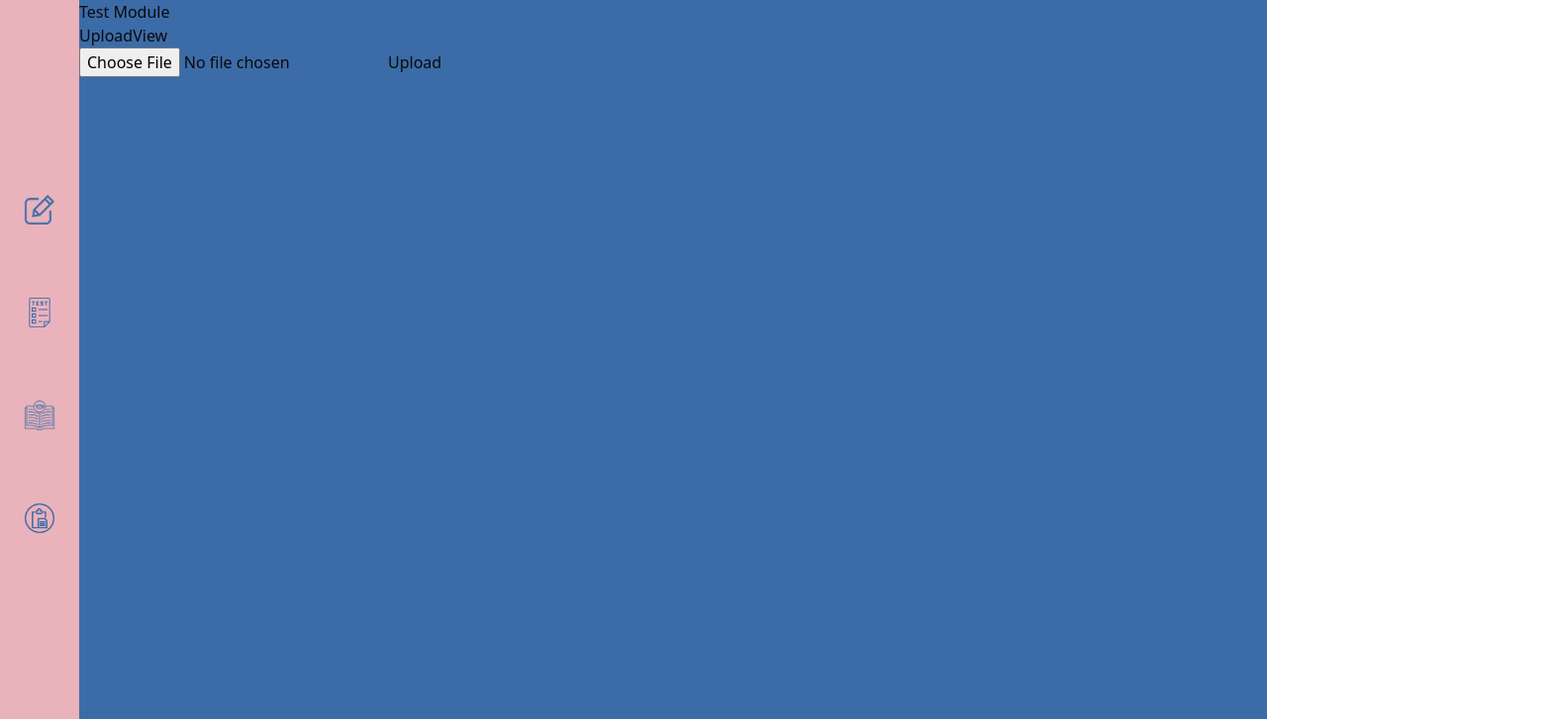
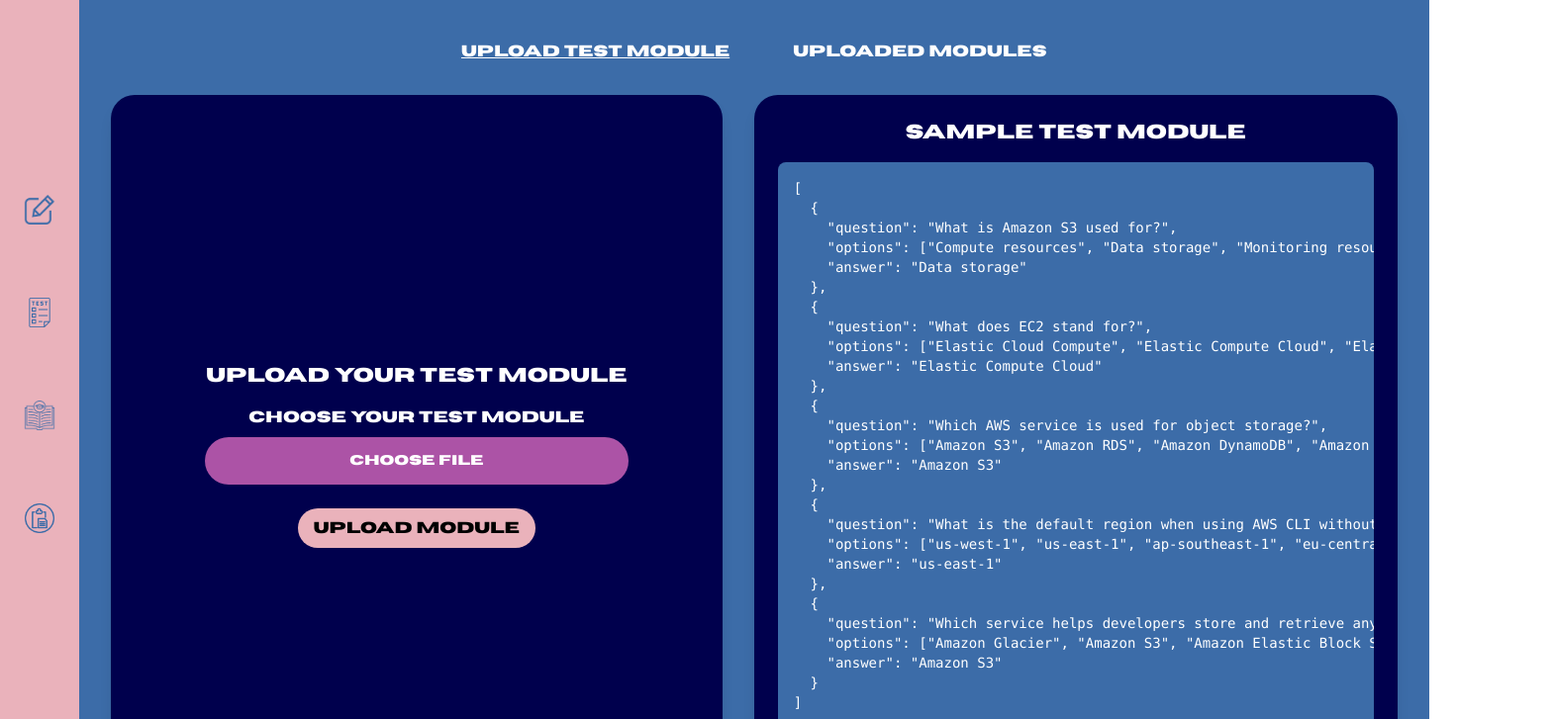
Before and after one commit to CSingh26/quiz-app, a Next.js app in the folder frontend/: page /dashboard/instructor/testModule in a window 1280 px wide. Shown: the top 727 px of the page at 99% size, 1571 px wide, since content can reach past the window. Built offline with nearby package versions, Linux system fonts and the light colour scheme.

Commit message:
upload-modules-ui-frontend

```diff
--- a/frontend/src/app/dashboard/instructor/testModule/page.tsx
+++ b/frontend/src/app/dashboard/instructor/testModule/page.tsx
@@ -1,10 +1,10 @@
 "use client"
 
-import React, { useState, useEffect } from 'react'
+import React, { useState, useEffect } from "react"
 
 const TestModulePage: React.FC = () => {
   const [view, setView] = useState<"upload" | "view">("upload")
-    const [modules, setModules] = useState<{ name: string; id: string}[]>([])
+  const [modules, setModules] = useState<{ name: string; id: string }[]>([])
   const [loading, setLoading] = useState(false)
   const [file, setFile] = useState<File | null>(null)
 
@@ -25,39 +25,169 @@
         console.error("Error fetching modules", response)
       }
     } catch (err) {
-            console.error("Error fetcing modules", err)
+      console.error("Error fetching modules", err)
     } finally {
       setLoading(false)
     }
   }
 
   const handleFileChange = (e: React.ChangeEvent<HTMLInputElement>) => {
+    if (e.target.files && e.target.files.length > 0) {
+      setFile(e.target.files[0])
+    }
+  }
 
+  const uploadModule = async (e: React.FormEvent<HTMLFormElement>) => {
+    e.preventDefault()
+
+    if (!file) {
+      alert("Please select a file")
+      return
+    }
+
+    const formData = new FormData()
+    formData.append("testModule", file)
+
+    try {
+      setLoading(true)
+      const response = await fetch("http://localhost:6573/api/tests/uploadModule", {
+        method: "POST",
+        body: formData,
+      })
+
+      if (response.ok) {
+        alert("Module uploaded")
+        setFile(null)
+        fetchModules()
+      }
+    } catch (err) {
+      console.error("Error uploading module", err)
+      alert("Error uploading module")
+    } finally {
+      setLoading(false)
+    }
+  }
+
+  const deleteModule = async (id: string) => {
+    try {
+      const response = await fetch(`http://localhost:6573/api/tests/deleteModule/${id}`, {
+        method: "DELETE",
+      })
+
+      if (response.ok) {
+        alert("Module deleted")
+        setModules((prev) => prev.filter((module) => module.id !== id))
+      } else {
+        alert("Error deleting module")
+      }
+    } catch (err) {
+      console.error("Error deleting module", err)
+      alert("Error deleting module")
+    }
   }
 
   return (
-        <div>
-            <h1>Test Module</h1>
-            <div>
-                <button onClick={() => setView("upload")}>Upload</button>
-                <button onClick={() => setView("view")}>View</button>
+    <div className="w-full h-full flex flex-col items-center p-8 bg-[#3c6ca8] text-white custom-font-2">
+      <div className="flex justify-center gap-8 mb-6">
+        <button
+          onClick={() => setView("upload")}
+          className={`px-4 py-2 font-bold ${view === "upload" ? "underline" : ""}`}
+        >
+          Upload Test Module
+        </button>
+        <button
+          onClick={() => setView("view")}
+          className={`px-4 py-2 font-bold ${view === "view" ? "underline" : ""}`}
+        >
+          Uploaded Modules
+        </button>
       </div>
-            {view === "upload" && (
-                <div>
-                    <input type="file" onChange={handleFileChange} />
-                    <button>Upload</button>
+      {view === "upload" ? (
+        <div className="flex flex-row justify-between items-start gap-8 w-full h-full">
+          <div className="bg-[#00004d] p-6 rounded-3xl shadow-lg w-1/2 flex flex-col justify-center items-center h-full">
+            <h2 className="text-xl font-bold mb-4 text-center">Upload Your Test Module</h2>
+            <form onSubmit={uploadModule} className="w-full flex flex-col items-center">
+              <label className="block mb-2 text-center">Choose Your Test Module</label>
+              <div className="realtive w-3/4 max-w-md mb-6">
+                <input
+                    type="file"
+                    accept="application/json"
+                    id="fileUpload"
+                    className="opacity-0 absolute w-full h-full cursor-pointer"
+                    onChange={handleFileChange}
+                />
+                <div className="bg-[#ac53a6] h-12 w-full rounded-full flex items-center justify-center cursor-pointer">
+                  <span className="text-white font-bold text-sm">
+                    {file ? file.name : "CHOOSE FILE"}
+                  </span>
                 </div>
-            )}
-            {view === "view" && (
-                <div>
+              </div>
+              <button
+                type="submit"
+                className="px-4 py-2 bg-[#eab2bb] text-black font-bold rounded-full"
+              >
+                {loading ? "Uploading..." : "Upload Module"}
+              </button>
+            </form>
+          </div>
+
+          <div className="bg-[#00004d] p-6 rounded-3xl shadow-lg w-1/2 h-full justify-center items-center">
+            <h2 className="text-xl font-bold mb-4 text-center">Sample Test Module</h2>
+            <pre className="bg-[#3c6ca8] p-4 rounded-lg text-left text-sm text-white overflow-auto custom-font-3">
+              {`[
+  {
+    "question": "What is Amazon S3 used for?",
+    "options": ["Compute resources", "Data storage", "Monitoring resources", "Networking"],
+    "answer": "Data storage"
+  },
+  {
+    "question": "What does EC2 stand for?",
+    "options": ["Elastic Cloud Compute", "Elastic Compute Cloud", "Elastic Container Compute", "Elastic Code Cloud"],
+    "answer": "Elastic Compute Cloud"
+  },
+  {
+    "question": "Which AWS service is used for object storage?",
+    "options": ["Amazon S3", "Amazon RDS", "Amazon DynamoDB", "Amazon Redshift"],
+    "answer": "Amazon S3"
+  },
+  {
+    "question": "What is the default region when using AWS CLI without specifying a region?",
+    "options": ["us-west-1", "us-east-1", "ap-southeast-1", "eu-central-1"],
+    "answer": "us-east-1"
+  },
+  {
+    "question": "Which service helps developers store and retrieve any amount of data at any time?",
+    "options": ["Amazon Glacier", "Amazon S3", "Amazon Elastic Block Store (EBS)", "Amazon Elastic File System (EFS)"],
+    "answer": "Amazon S3"
+  }
+]`}
+            </pre>
+            <p className="mt-4 text-center">
+              Please refer to the documentation for the correct format of the test module file.
+            </p>
+          </div>
+        </div>
+      ) : (
+        <div className="flex flex-wrap gap-4">
           {loading ? (
-                        <div>Loading...</div>
+            <p>Loading...</p>
+          ) : modules.length === 0 ? (
+            <p>No modules available</p>
           ) : (
-                        <ul>
-                            {modules.map(module => (
-                                <li key={module.id}>{module.name}</li>
-                            ))}
-                        </ul>
+            modules.map((module) => (
+              <div
+                key={module.id}
+                className="bg-[#eab2bb] text-black p-4 rounded-lg shadow w-64"
+              >
+                <h3 className="font-bold text-center mb-2">{module.name}</h3>
+                <button
+                  onClick={() => deleteModule(module.id)}
+                  className="px-4 py-2 bg-red-500 text-white font-bold rounded"
+                >
+                  Delete
+                </button>
+              </div>
+            ))
           )}
         </div>
       )}
```
Lines whose indentation alone changed are shown as unchanged.
